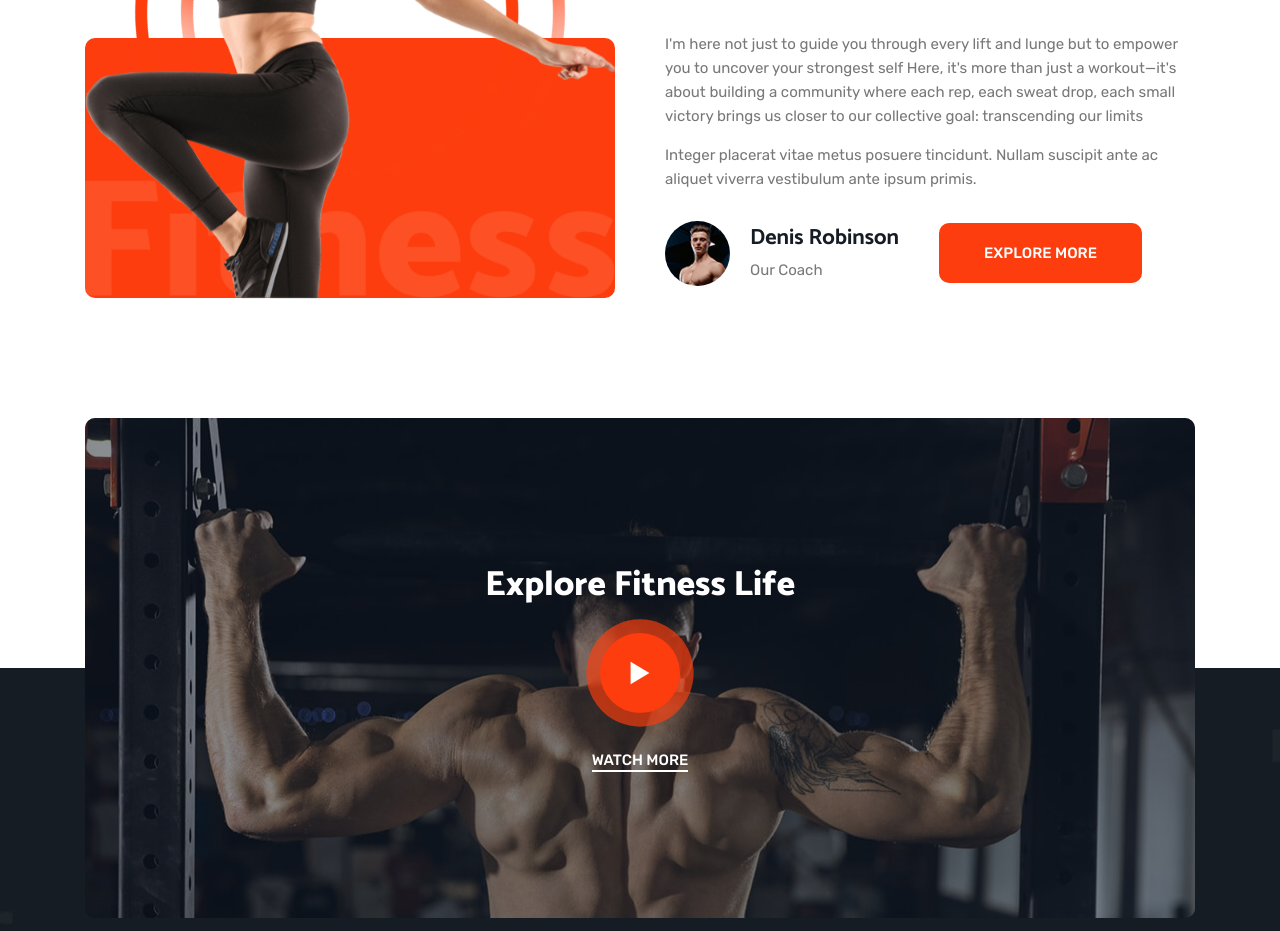
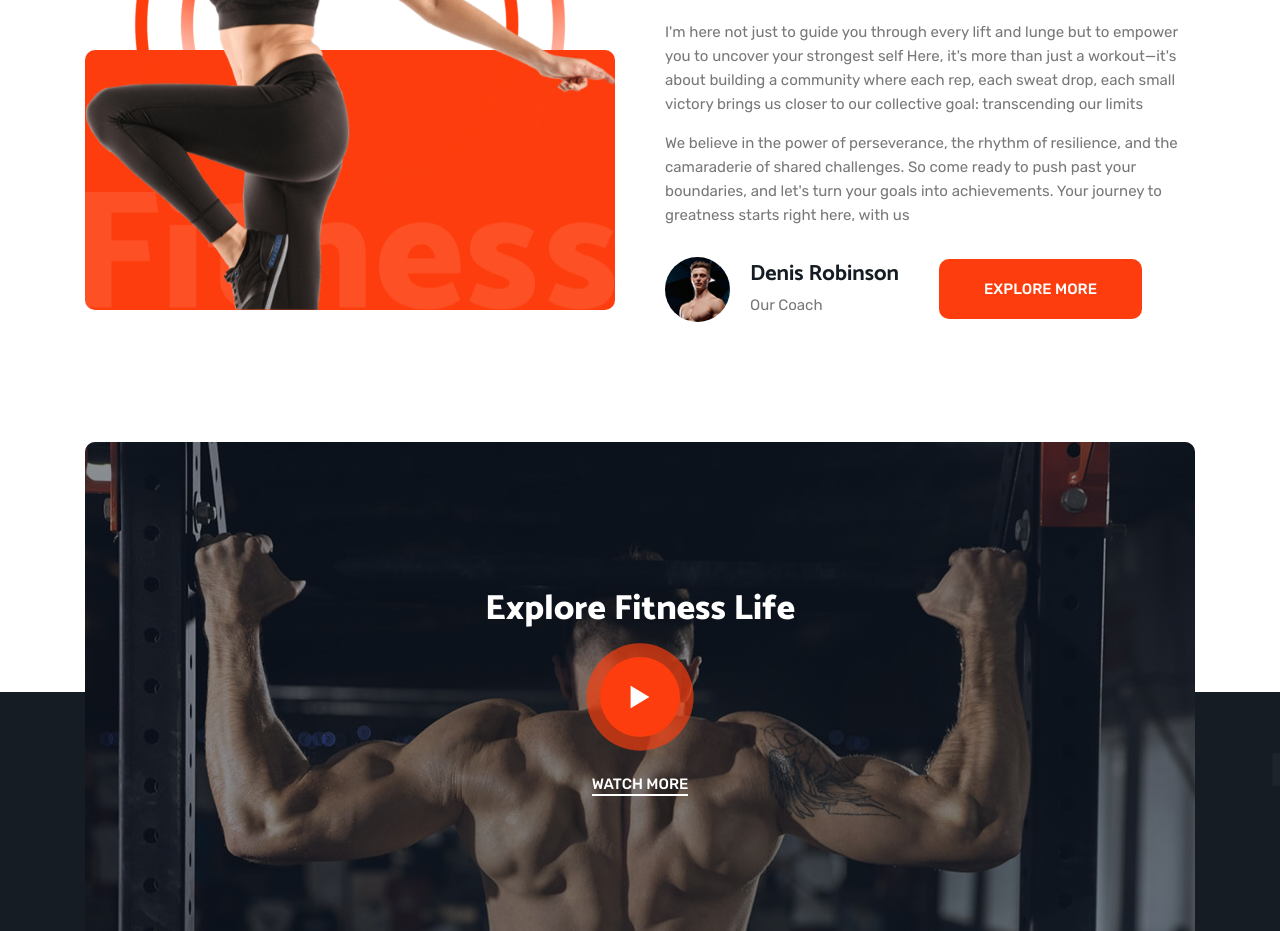
Before and after one commit to FawazJamal/AmesFitlife1.github.io, a plain HTML site: page index.html in a window 1280 px wide. Shown: the part 1161-2092 px from the top of the page. Drawn offline with nearby package versions, Linux system fonts and the light colour scheme.

Commit message:
Update index.html

```diff
--- a/index.html
+++ b/index.html
@@ -180,8 +180,9 @@ I'm here not just to guide you through every lift and lunge but to empower you t
             </p>
 
             <p class="section-text">
-              Integer placerat vitae metus posuere tincidunt. Nullam suscipit ante ac aliquet viverra vestibulum ante
-              ipsum primis.
+             We believe in the power of perseverance, the rhythm of resilience, and the camaraderie of shared challenges.
+              So come ready to push past your boundaries, and let's turn your goals into achievements.
+             Your journey to greatness starts right here, with us
             </p>
 
             <div class="wrapper">
@@ -300,7 +301,7 @@ I'm here not just to guide you through every lift and lunge but to empower you t
               <div class="class-card">
 
                 <figure class="card-banner img-holder" style="--width: 416; --height: 240;">
-                  <img src="./assets/images/class-2.jpg" width="416" height="240" loading="lazy" alt="Cardio & Strenght"
+                  <img src="./assets/images/class-2.jpg" width="416" height="240" loading="lazy" alt="Cardio & Strength"
                     class="img-cover">
                 </figure>
 
```
